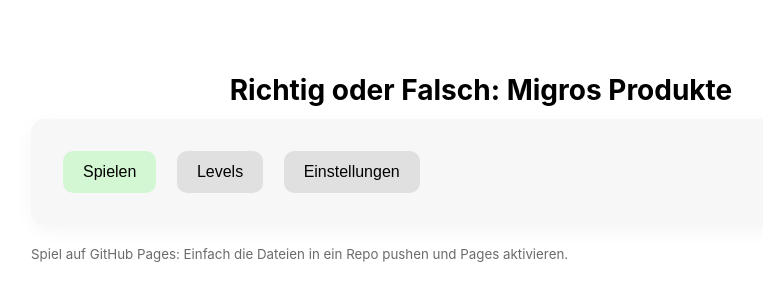
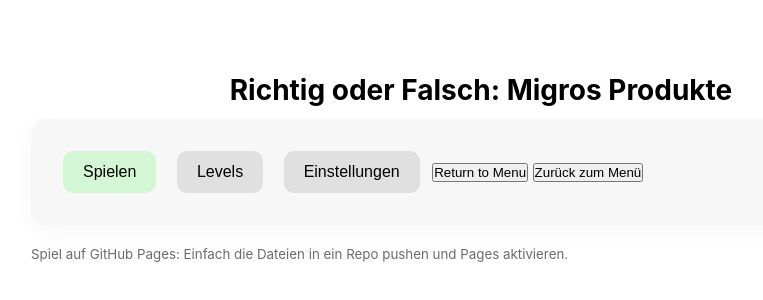
Before and after one commit to lebob-lgtm/Richtig-oder-Falsch-Migros-Produkte, a plain HTML site: page index.html in a window 1280 px wide. Shown: the part 232-532 px from the top of the page, without its empty margins (159-922 px from the left). Drawn offline with Linux system fonts and the light colour scheme.

Commit message:
Update index.html

```diff
--- a/index.html
+++ b/index.html
@@ -16,6 +16,8 @@
       <button class="btn primary" id="playBtn">Spielen</button>
       <button class="btn" id="levelsBtn">Levels</button>
       <button class="btn" id="settingsBtn">Einstellungen</button>
+      <button id="menuBtn">Return to Menu</button>
+      <button id="retoursettingsBtn">Zurück zum Menü</button>
     </section>
 
     <section id="levels" class="card hidden">
```
